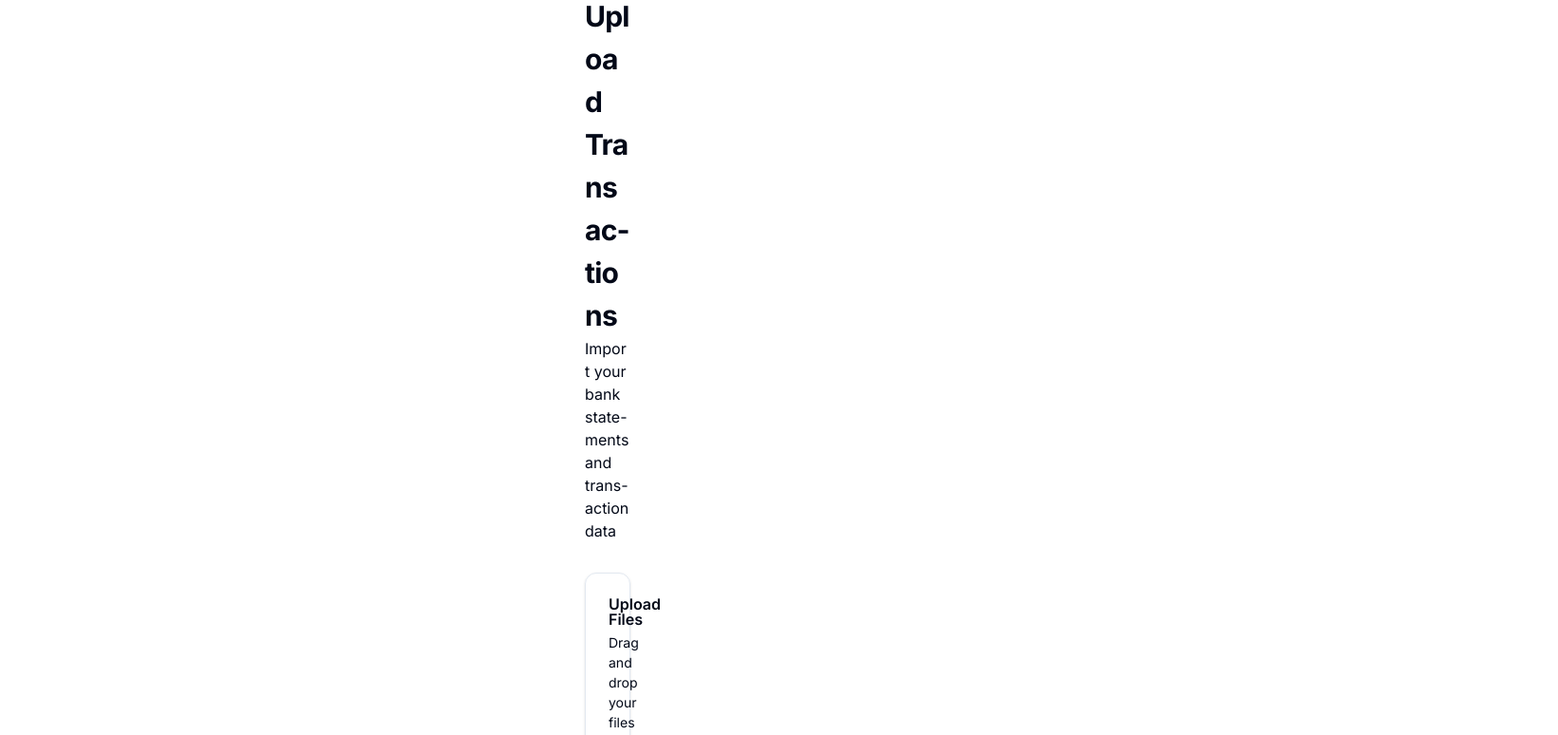
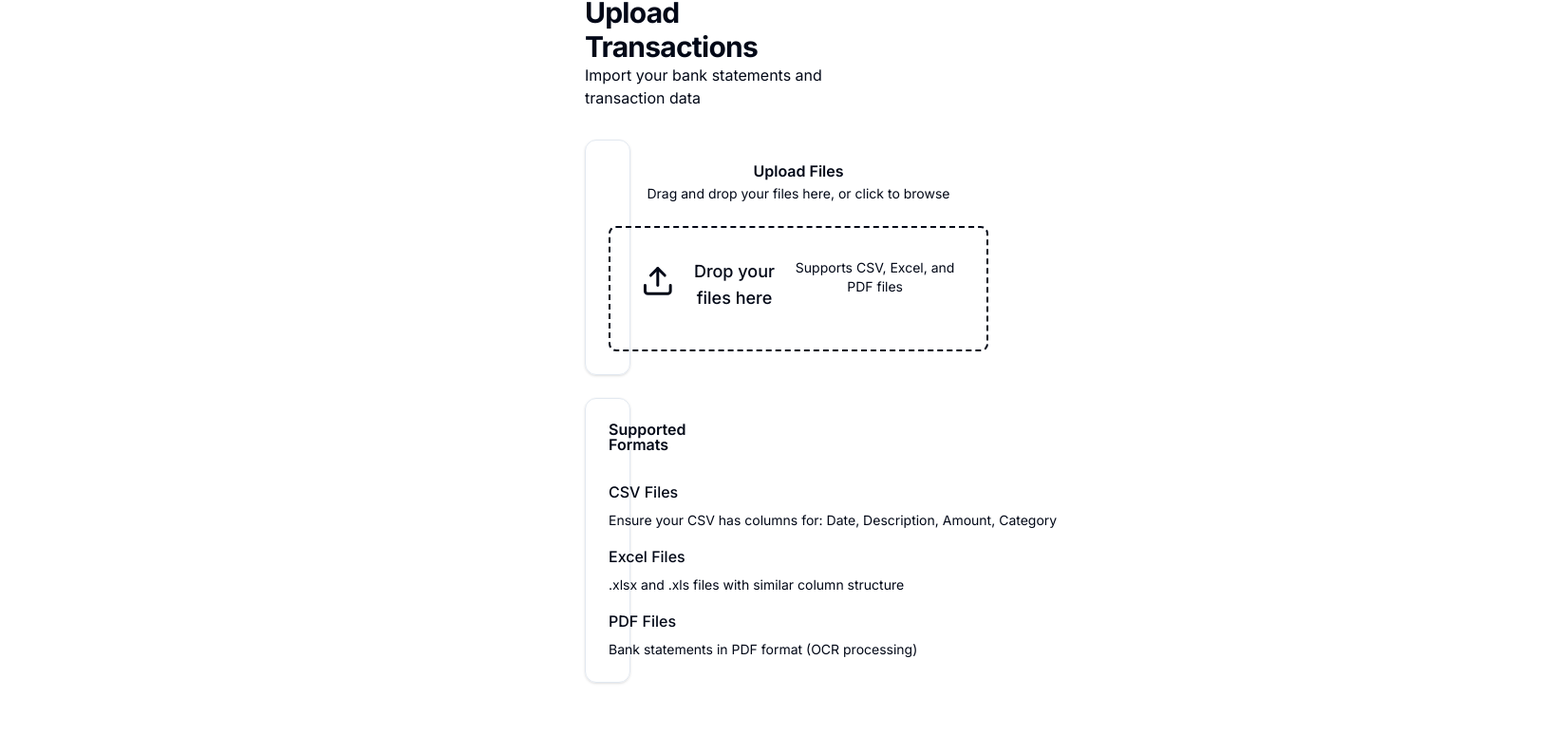
Before and after one commit to SeungwooDY/Financify2.0, a Next.js app in the folder financify/: page /upload in a window 1280 px wide. Shown: the part 134-908 px from the top of the page at 95% size, 1641 px wide, since content can reach past the window. Built offline with nearby package versions, Linux system fonts and the light colour scheme.

Commit message:
polished upload page

```diff
--- a/financify/src/app/page.tsx
+++ b/financify/src/app/page.tsx
@@ -70,7 +70,7 @@ function DashboardContent() {
             <Link href="/upload">
               <Card className="hover:shadow-md transition-shadow cursor-pointer">
                 <CardHeader className="flex flex-row items-center justify-between space-y-0 pb-2">
-                  <CardTitle className="text-sm font-medium">Upload Transactions</CardTitle>
+                  <CardTitle className="text-sm font-medium" style={{display: "flex", justifyContent: "center", marginBottom: 75}}>Upload Transactions</CardTitle>
                   <Upload className="h-4 w-4 text-muted-foreground" />
                 </CardHeader>
                 <CardContent>
--- a/financify/src/app/upload/page.tsx
+++ b/financify/src/app/upload/page.tsx
@@ -4,7 +4,8 @@ import { Card, CardContent, CardDescription, CardHeader, CardTitle } from "@/com
 import { Button } from "@/components/ui/button"
 // import { Heading, Text } from "@/components/ui/typography"
 import { Upload, FileText, CheckCircle } from "lucide-react"
-import { useState } from "react"
+import { useState, useEffect } from "react"
+import { fillOffset } from "framer-motion"
 
 export default function UploadPage() {
   const [dragActive, setDragActive] = useState(false)
@@ -39,9 +40,9 @@ export default function UploadPage() {
   return (
     <main className="container-5xl py-8">
       <div className="max-w-2xl mx-auto">
-        <div className="mb-8 w-full text-content">
-          <h1 className="text-3xl font-bold tracking-tight text-balance force-normal-wrap">Upload Transactions</h1>
-          <p className="text-muted-foreground text-pretty max-w-none force-normal-wrap">
+        <div className="mb-8">
+          <h1 className="text-3xl font-bold tracking-tight" style={{ display: "flex" }}>Upload Transactions</h1>
+          <p className="text-muted-foreground" style={{ display: "flex", width: 300, justifyContent: "center"}}>
             Import your bank statements and transaction data
           </p>
         </div>
@@ -49,8 +50,8 @@ export default function UploadPage() {
         {/* Upload Area */}
         <Card>
           <CardHeader>
-            <CardTitle>Upload Files</CardTitle>
-            <CardDescription className="w-full force-normal-wrap">
+            <CardTitle style={{ display: "flex", width: 400, justifyContent: "center"}}>Upload Files</CardTitle>
+            <CardDescription style={{ display: "flex", justifyContent: "center"}}>
               Drag and drop your files here, or click to browse
             </CardDescription>
           </CardHeader>
@@ -65,6 +66,7 @@ export default function UploadPage() {
               onDragLeave={handleDrag}
               onDragOver={handleDrag}
               onDrop={handleDrop}
+              style={{ display: "flex", width: 400, justifyContent: "center"}}
             >
               <input
                 type="file"
@@ -73,16 +75,13 @@ export default function UploadPage() {
                 onChange={handleFileInput}
                 className="absolute inset-0 w-full h-full opacity-0 cursor-pointer"
               />
-              <Upload className="mx-auto h-12 w-12 text-muted-foreground mb-4" />
-              <p className="text-lg font-medium mb-2 w-full force-normal-wrap">
+              <Upload className="mx-auto h-12 w-12 text-muted-foreground mb-4" style={{ display: "flex"}}/>
+              <p className="text-lg font-medium mb-2" style={{ display: "flex", justifyContent: "center"}}>
                 Drop your files here
               </p>
-              <p className="text-sm text-muted-foreground mb-4 w-full force-normal-wrap">
+              <p className="text-sm text-muted-foreground mb-4">
                 Supports CSV, Excel, and PDF files
               </p>
-              <Button variant="outline">
-                Choose Files
-              </Button>
             </div>
           </CardContent>
         </Card>
@@ -91,7 +90,7 @@ export default function UploadPage() {
         {uploadedFiles.length > 0 && (
           <Card className="mt-6">
             <CardHeader>
-              <CardTitle>Uploaded Files</CardTitle>
+              <h1 style={{ display: "flex", width: 500}}>Uploaded Files</h1>
               <CardDescription>
                 {uploadedFiles.length} file(s) ready for processing
               </CardDescription>
@@ -103,7 +102,7 @@ export default function UploadPage() {
                   <div className="flex items-center space-x-3">
                     <FileText className="h-5 w-5 text-muted-foreground" />
                     <div>
-                      <p className="text-sm font-medium truncate break-words" title={file.name}>{file.name}</p>
+                      <p className="text-sm font-medium">{file.name}</p>
                       <p className="text-xs text-muted-foreground">
                         {(file.size / 1024).toFixed(1)} KB
                       </p>
@@ -135,22 +134,22 @@ export default function UploadPage() {
             <CardTitle>Supported Formats</CardTitle>
           </CardHeader>
           <CardContent>
-            <div className="space-y-4">
+            <div className="space-y-4" style={{ width: 500 }}>
               <div>
-                <h4 className="font-medium mb-2">CSV Files</h4>
-                <p className="text-sm text-muted-foreground">
+                <h4 className="font-medium mb-2" style={{ display: "flex", width: 1000}}>CSV Files</h4>
+                <p className="text-sm text-muted-foreground" style={{ display: "flex" }}>
                   Ensure your CSV has columns for: Date, Description, Amount, Category
                 </p>
               </div>
               <div>
-                <h4 className="font-medium mb-2">Excel Files</h4>
-                <p className="text-sm text-muted-foreground">
+                <h4 className="font-medium mb-2" style={{ display: "flex" }}>Excel Files</h4>
+                <p className="text-sm text-muted-foreground" style={{ display: "flex" }}>
                   .xlsx and .xls files with similar column structure
                 </p>
               </div>
               <div>
-                <h4 className="font-medium mb-2">PDF Files</h4>
-                <p className="text-sm text-muted-foreground">
+                <h4 className="font-medium mb-2" style={{ display: "flex" }}>PDF Files</h4>
+                <p className="text-sm text-muted-foreground" style={{ display: "flex" }}>
                   Bank statements in PDF format (OCR processing)
                 </p>
               </div>
@@ -160,4 +159,5 @@ export default function UploadPage() {
       </div>
     </main>
   )
+
 }
```
